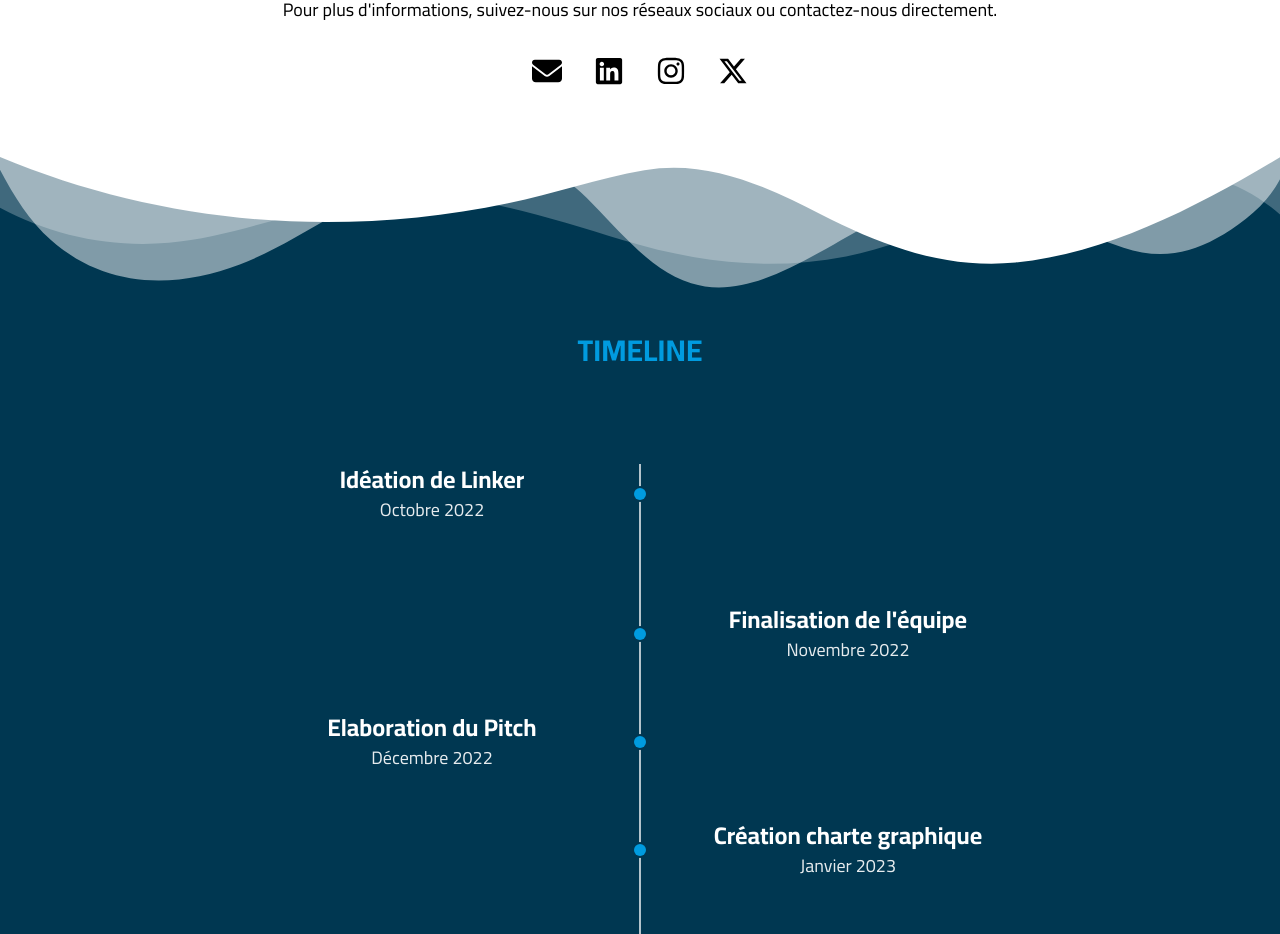
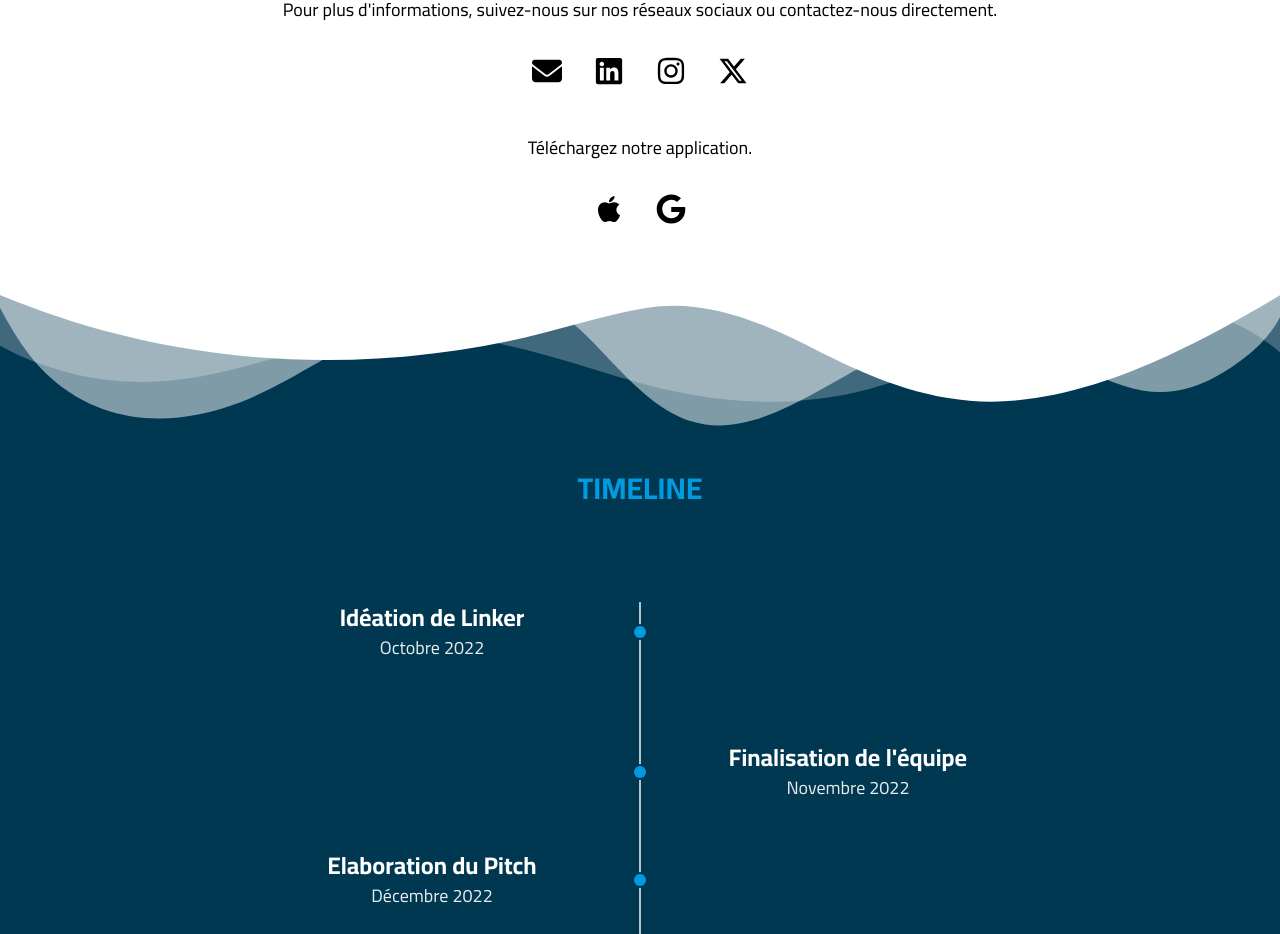
Before and after one commit to linker-eip/Linker_LANDING, a Next.js app: page / in a window 1280 px wide. Shown: the part 4980-5914 px from the top of the page. Built offline with nearby package versions, Linux system fonts and the light colour scheme.

Commit message:
add: applications buttons

```diff
--- a/components/Team.tsx
+++ b/components/Team.tsx
@@ -1,5 +1,5 @@
 import Image from "next/image"
-import { FaLinkedin, FaGithub, FaInstagram, FaXTwitter, FaEnvelope } from 'react-icons/fa6';
+import { FaLinkedin, FaGithub, FaInstagram, FaXTwitter, FaEnvelope, FaGoogle, FaApple } from 'react-icons/fa6';
 
 const Team = (): JSX.Element => {
   return (
@@ -103,6 +103,16 @@ const Team = (): JSX.Element => {
               <FaXTwitter size={30} />
             </a>
           </div>
+          {/* display apple and google icons */}
+          <p className="text-center mt-8 text-lg mb-4">Téléchargez notre application.</p>
+          <div className="flex space-x-8">
+            <a href="https://www.apple.com/fr/app-store/" target="_blank" rel="noopener noreferrer">
+              <FaApple size={30} />
+            </a>
+            <a href="https://play.google.com/store/apps?hl=fr&gl=US" target="_blank" rel="noopener noreferrer">
+              <FaGoogle size={30} />
+            </a>
+          </div>
         </div>
       </div>
     </div>
```
